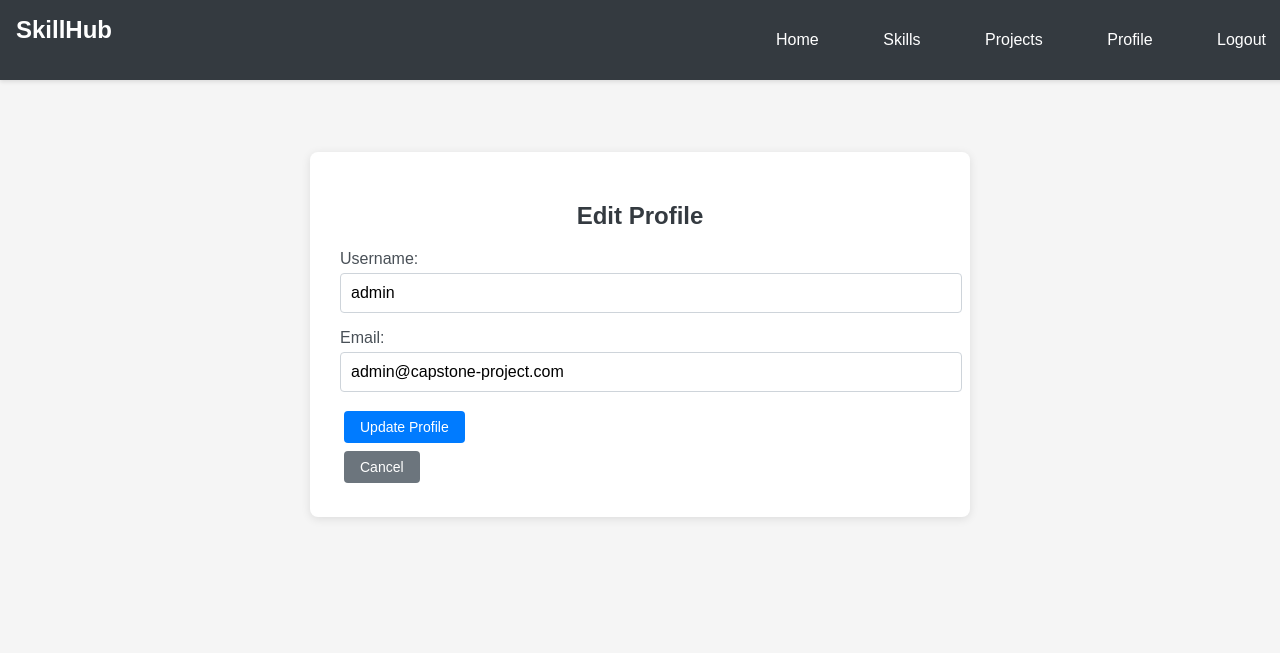
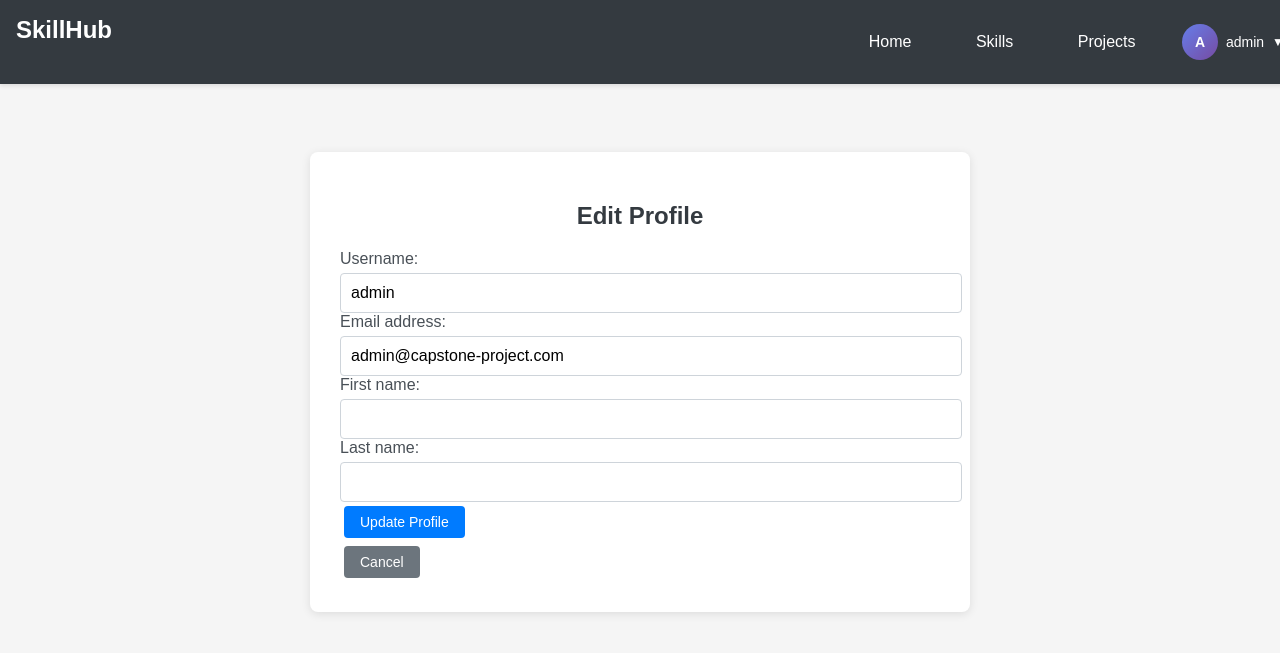
Before and after one commit to hayat-hani/Capstone-Project, a Django app: page /profile/edit/ in a window 1280 px wide. Shown: the top 653 px of the page. Run offline with Django 5.2, Linux system fonts and the light colour scheme; a user stored in the database is signed in.

Commit message:
Edit the Profile Features

```diff
--- a/main_app/forms.py
+++ b/main_app/forms.py
@@ -1,4 +1,6 @@
 from django import forms
+from django.contrib.auth.models import User
+from django.contrib.auth.forms import UserCreationForm
 from .models import Skill, Project, Task, Reflection
 
 class SkillForm(forms.ModelForm):
@@ -38,3 +40,32 @@ class ReflectionForm(forms.ModelForm):
           labels = {
               'content': 'Your Reflection'
           }
+
+class ProfileForm(forms.ModelForm):
+    class Meta:
+        model = User
+        fields = ['username', 'email', 'first_name', 'last_name']
+        widgets = {
+            'username': forms.TextInput(attrs={'class': 'form-input'}),
+            'email': forms.EmailInput(attrs={'class': 'form-input'}),
+            'first_name': forms.TextInput(attrs={'class': 'form-input'}),
+            'last_name': forms.TextInput(attrs={'class': 'form-input'}),
+        }
+
+class CustomUserCreationForm(UserCreationForm):
+    first_name = forms.CharField(max_length=30, required=True)
+    last_name = forms.CharField(max_length=30, required=True)
+    email = forms.EmailField(required=True)
+
+    class Meta:
+        model = User
+        fields = ('username', 'first_name', 'last_name', 'email', 'password1', 'password2')
+
+    def save(self, commit=True):
+        user = super().save(commit=False)
+        user.first_name = self.cleaned_data['first_name']
+        user.last_name = self.cleaned_data['last_name']
+        user.email = self.cleaned_data['email']
+        if commit:
+            user.save()
+        return user
--- a/main_app/static/css/base.css
+++ b/main_app/static/css/base.css
@@ -781,3 +781,112 @@ body {
       display: flex;
       gap: 5px;
   }
+
+/* Profile Dropdown Styles */
+.profile-dropdown {
+    position: relative;
+}
+
+.profile-trigger {
+    display: flex;
+    align-items: center;
+    gap: 8px;
+    padding: 8px 12px;
+    cursor: pointer;
+    border-radius: 8px;
+    transition: background-color 0.2s ease;
+}
+
+.profile-trigger:hover {
+    background-color: rgba(255, 255, 255, 0.1);
+}
+
+.profile-avatar {
+    width: 36px;
+    height: 36px;
+    background: linear-gradient(135deg, #667eea 0%, #764ba2 100%);
+    border-radius: 50%;
+    display: flex;
+    align-items: center;
+    justify-content: center;
+    color: white;
+    font-weight: bold;
+    font-size: 14px;
+    text-transform: uppercase;
+}
+
+.profile-name {
+    color: white;
+    font-weight: 500;
+    font-size: 14px;
+}
+
+.dropdown-arrow {
+    color: white;
+    font-size: 12px;
+    transition: transform 0.2s ease;
+}
+
+.profile-dropdown:hover .dropdown-arrow {
+    transform: rotate(180deg);
+}
+
+.dropdown-menu {
+    position: absolute;
+    top: 100%;
+    right: 0;
+    background: white;
+    border-radius: 8px;
+    box-shadow: 0 4px 12px rgba(0, 0, 0, 0.15);
+    min-width: 200px;
+    z-index: 1000;
+    opacity: 0;
+    visibility: hidden;
+    transform: translateY(-10px);
+    transition: all 0.2s ease;
+    border: 1px solid #e9ecef;
+    margin-top: 8px;
+}
+
+.profile-dropdown:hover .dropdown-menu {
+    opacity: 1;
+    visibility: visible;
+    transform: translateY(0);
+}
+
+.dropdown-item {
+    display: flex;
+    align-items: center;
+    gap: 10px;
+    padding: 12px 16px;
+    color: #333;
+    text-decoration: none;
+    transition: background-color 0.2s ease;
+    font-size: 14px;
+}
+
+.dropdown-item:hover {
+    background-color: #f8f9fa;
+    color: #333;
+}
+
+.dropdown-item.danger {
+    color: #dc3545;
+}
+
+.dropdown-item.danger:hover {
+    background-color: #fff5f5;
+    color: #dc3545;
+}
+
+.dropdown-icon {
+    font-size: 16px;
+    width: 20px;
+    text-align: center;
+}
+
+.dropdown-divider {
+    height: 1px;
+    background-color: #e9ecef;
+    margin: 4px 0;
+}
--- a/main_app/templates/main_app/base.html
+++ b/main_app/templates/main_app/base.html
@@ -15,8 +15,44 @@
                 {%if user.is_authenticated %}
                     <li><a href="{% url 'main_app:skills_list' %}">Skills</a></li>
                     <li><a href="{% url 'main_app:projects_list' %}">Projects</a></li>
-                      <li><a href="{% url 'main_app:profile' %}">Profile</a></li>
-                    <li><a href="{% url 'main_app:logout' %}">Logout</a></li>
+                    <li class="profile-dropdown">
+                        <div class="profile-trigger">
+                            <div class="profile-avatar">
+                                {% if user.first_name %}
+                                    {{ user.first_name.0 }}{{ user.last_name.0 }}
+                                {% else %}
+                                    {{ user.username.0 }}
+                                {% endif %}
+                            </div>
+                            <span class="profile-name">
+                                {% if user.first_name %}
+                                    {{ user.first_name }}
+                                {% else %}
+                                    {{ user.username }}
+                                {% endif %}
+                            </span>
+                            <span class="dropdown-arrow">▼</span>
+                        </div>
+                        <div class="dropdown-menu">
+                            <a href="{% url 'main_app:profile' %}" class="dropdown-item">
+                                <span class="dropdown-icon">👤</span> View Profile
+                            </a>
+                            <a href="{% url 'main_app:profile_edit' %}" class="dropdown-item">
+                                <span class="dropdown-icon">✏️</span> Edit Profile
+                            </a>
+                            <a href="{% url 'main_app:change_password' %}" class="dropdown-item">
+                                <span class="dropdown-icon">🔒</span> Change Password
+                            </a>
+                            <div class="dropdown-divider"></div>
+                            <a href="{% url 'main_app:delete_account' %}" class="dropdown-item danger">
+                                <span class="dropdown-icon">🗑️</span> Delete Account
+                            </a>
+                            <div class="dropdown-divider"></div>
+                            <a href="{% url 'main_app:logout' %}" class="dropdown-item">
+                                <span class="dropdown-icon">🚪</span> Logout
+                            </a>
+                        </div>
+                    </li>
                 {% else %}
                     <li><a href="{% url 'main_app:login' %}">Login</a></li>
                     <li><a href="{% url 'main_app:signup' %}">Sign Up</a></li>
--- a/main_app/templates/main_app/home.html
+++ b/main_app/templates/main_app/home.html
@@ -3,7 +3,11 @@
 {% block content %}
 {% if user.is_authenticated %}
     <div class="dashboard">
-        <h1>Welcome back, {{ user.username }}! </h1>
+        {% if user.first_name or user.last_name %}
+            <h1>Welcome back, {{ user.first_name }} {{ user.last_name }}! </h1>
+        {% else %}
+            <h1>Welcome back, {{ user.username }}! </h1>
+        {% endif %}
 
         <!-- statistics overview -->
         <div class="stats-section">
--- a/main_app/templates/main_app/profile.html
+++ b/main_app/templates/main_app/profile.html
@@ -7,6 +7,9 @@
     <div class="profile-info">
         <p><strong>Username:</strong> {{ user.username }}</p>
         <p><strong>Email:</strong> {{ user.email }}</p>
+        {% if user.first_name or user.last_name %}
+          <p><strong>Name:</strong> {{ user.first_name }} {{ user.last_name }}</p>
+        {% endif %}
         <p><strong>Member since:</strong> {{ user.date_joined|date:"F j, Y" }}</p>
     </div>
 
@@ -30,7 +33,6 @@
     </div> {% endcomment %}
 
     <div class="profile-actions">
-        <a href="{% url 'main_app:profile_edit' %}" class="btn-primary">Edit Profile</a>
         <a href="{% url 'main_app:home' %}" class="btn-secondary">Back to Dashboard</a>
     </div>
 </div>
--- a/main_app/templates/main_app/profile_edit.html
+++ b/main_app/templates/main_app/profile_edit.html
@@ -4,16 +4,48 @@
 <div class="form-container">
     <h2>Edit Profile</h2>
 
+    {% if messages %}
+        {% for message in messages %}
+            <div class="alert alert-{{ message.tags }}">
+                {{ message }}
+            </div>
+        {% endfor %}
+    {% endif %}
+
     <form method="post">
         {% csrf_token %}
-        <p>
-            <label>Username:</label>
-            <input type="text" name="username" value="{{ user.username }}" required>
-        </p>
-        <p>
-            <label>Email:</label>
-            <input type="email" name="email" value="{{ user.email }}" required>
-        </p>
+        <div class="form-group">
+            <label for="{{ form.username.id_for_label }}">{{ form.username.label }}:</label>
+            {{ form.username }}
+            {% if form.username.errors %}
+                <div class="error">{{ form.username.errors }}</div>
+            {% endif %}
+        </div>
+
+        <div class="form-group">
+            <label for="{{ form.email.id_for_label }}">{{ form.email.label }}:</label>
+            {{ form.email }}
+            {% if form.email.errors %}
+                <div class="error">{{ form.email.errors }}</div>
+            {% endif %}
+        </div>
+
+        <div class="form-group">
+            <label for="{{ form.first_name.id_for_label }}">{{ form.first_name.label }}:</label>
+            {{ form.first_name }}
+            {% if form.first_name.errors %}
+                <div class="error">{{ form.first_name.errors }}</div>
+            {% endif %}
+        </div>
+
+        <div class="form-group">
+            <label for="{{ form.last_name.id_for_label }}">{{ form.last_name.label }}:</label>
+            {{ form.last_name }}
+            {% if form.last_name.errors %}
+                <div class="error">{{ form.last_name.errors }}</div>
+            {% endif %}
+        </div>
+
         <button type="submit" class="btn-primary">Update Profile</button>
     </form>
 
--- a/main_app/urls.py
+++ b/main_app/urls.py
@@ -28,4 +28,6 @@ urlpatterns = [
     path('tasks/<int:task_id>/delete/', views.task_delete, name='task_delete'),
     path('profile/', views.profile_view, name='profile'),
     path('profile/edit/', views.profile_edit, name='profile_edit'),
+    path('profile/change-password/', views.change_password, name='change_password'),
+    path('profile/delete-account/', views.delete_account, name='delete_account'),
 ]
--- a/main_app/views.py
+++ b/main_app/views.py
@@ -2,8 +2,8 @@ from django.http import HttpResponse
 from django.shortcuts import render, redirect
 from django.contrib.auth import authenticate, login, logout
 from django.contrib.auth.models import User
-from django.contrib.auth.forms import UserCreationForm
-from .forms import SkillForm, ProjectForm, TaskForm, ReflectionForm
+from django.contrib.auth.forms import UserCreationForm, PasswordChangeForm
+from .forms import SkillForm, ProjectForm, TaskForm, ReflectionForm, ProfileForm, CustomUserCreationForm
 from .models import Skill, Project, Task, Reflection
 from django.contrib.auth.decorators import login_required
 from django.db import models
@@ -155,13 +155,13 @@ def user_logout(request):
 
 def user_signup(request):
       if request.method == 'POST':
-          form = UserCreationForm(request.POST)
+          form = CustomUserCreationForm(request.POST)
           if form.is_valid():
               user = form.save()
               login(request, user)
               return redirect('main_app:home')
       else:
-          form = UserCreationForm()
+          form = CustomUserCreationForm()
       return render(request, 'main_app/signup.html', {'form': form})
 
 
@@ -482,11 +482,38 @@ def profile_view(request):
 @login_required
 def profile_edit(request):
     if request.method == 'POST':
+        form = ProfileForm(request.POST, instance=request.user)
+        if form.is_valid():
+            form.save()
+            messages.success(request, 'Profile updated successfully!')
+            return redirect('main_app:profile')
+    else:
+        form = ProfileForm(instance=request.user)
+
+    return render(request, 'main_app/profile_edit.html', {'form': form})
+
+@login_required
+def change_password(request):
+    if request.method == 'POST':
+        form = PasswordChangeForm(request.user, request.POST)
+        if form.is_valid():
+            user = form.save()
+            from django.contrib.auth import update_session_auth_hash
+            update_session_auth_hash(request, user)
+            messages.success(request, 'Password changed successfully!')
+            return redirect('main_app:profile')
+    else:
+        form = PasswordChangeForm(request.user)
+
+    return render(request, 'main_app/change_password.html', {'form': form})
+
+
+@login_required
+def delete_account(request):
+    if request.method == 'POST':
         user = request.user
-        user.username = request.POST['username']
-        user.email = request.POST['email']
-        user.save()
-        return redirect('main_app:profile')
-
-    return render(request, 'main_app/profile_edit.html',
-{'user': request.user})
+        logout(request)
+        user.delete()
+        messages.success(request, 'Your account has been deleted successfully.')
+        return redirect('main_app:home')
+    return render(request, 'main_app/delete_account.html')
```
Also changed, not shown: main_app/templates/main_app/change_password.html (added, +48 -0 lines), main_app/templates/main_app/delete_account.html (added, +31 -0 lines).
